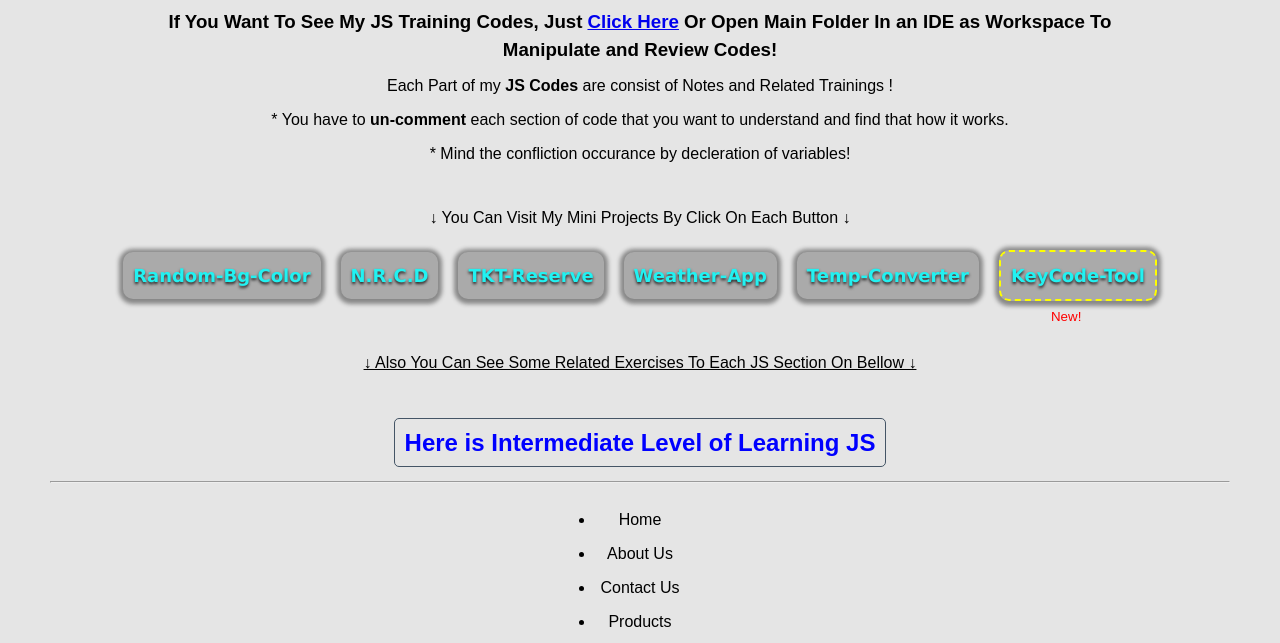
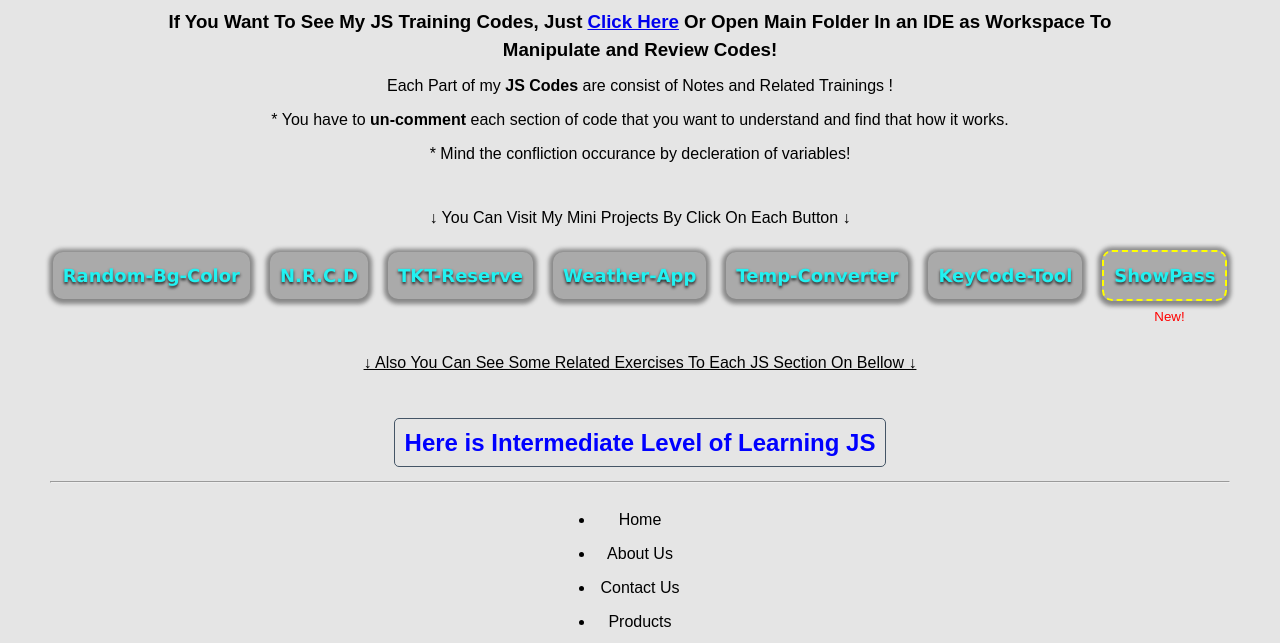
Before and after one commit to MohamadeRahbar/JS-Resume, a plain HTML site: page index.html in a window 1280 px wide. Shown: the part 157-800 px from the top of the page. Drawn offline with Linux system fonts and the light colour scheme.

Commit message:
feat: new project added!

```diff
--- a/index.html
+++ b/index.html
@@ -27,7 +27,8 @@
     <button><a href="./ticket/ticket.html" target="_blank">TKT-Reserve</a></button>
     <button><a href="./weather/weather.html" target="_blank">Weather-App</a></button>
     <button><a href="./temp-converter/temp-converter.html" target="_blank">Temp-Converter</a></button>
-    <button class="new"><a href="./KeyCode/index.html" target="_blank">KeyCode-Tool</a></button>
+    <button><a href="./KeyCode/index.html" target="_blank">KeyCode-Tool</a></button>
+    <button class="new"><a href="./ShowPass/index.html" target="_blank">ShowPass</a></button>
   </div>
 
   <u class="mb-30">↓ Also You Can See Some Related Exercises To Each JS Section On Bellow ↓</u>
```
